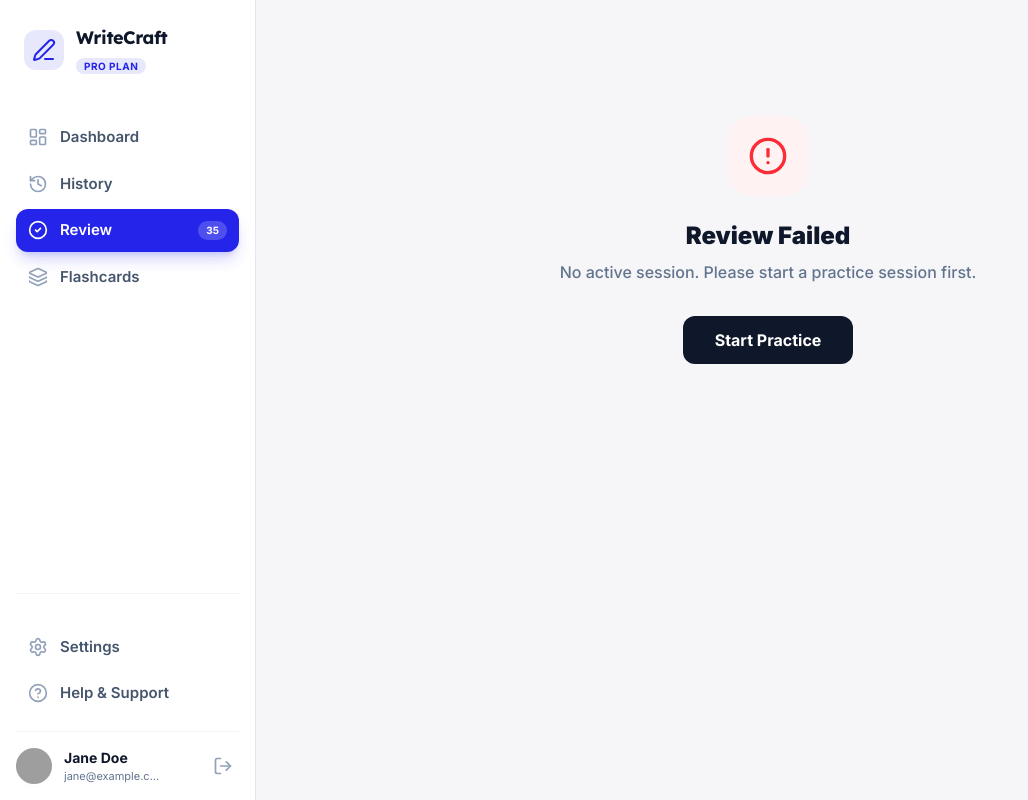
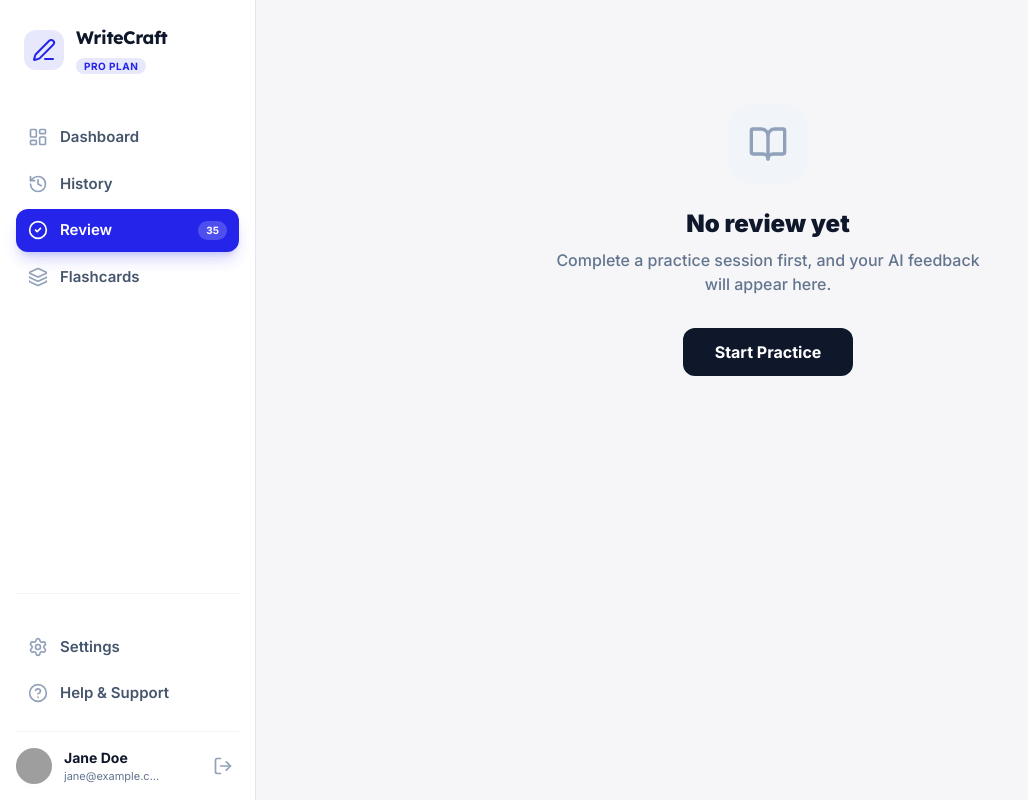
Before and after one commit to sabver/WriteCraft, a Next.js app: page /review in a window 1280 px wide. Shown: the whole page, without its empty margins (0-1028 px from the left). Built offline with nearby package versions, Linux system fonts and the light colour scheme; grey boxes are pictures that could not be loaded.

Commit message:
fix: replace "Review Failed" with friendly empty state on /review
Splits the single error state into two: a neutral "No review yet" state
when no session exists in storage (the common case), and a red error state
only for genuine data corruption.

Co-Authored-By: YE

```diff
--- a/src/app/review/page.tsx
+++ b/src/app/review/page.tsx
@@ -7,19 +7,20 @@ import { ProgressStepper } from '@/components/common/ProgressStepper';
 import { PageWrapper } from '@/components/common/PageWrapper';
 import { ActionBar } from '@/components/common/ActionBar';
 import { SkeletonCard } from '@/components/common/SkeletonCard';
-import { CheckCircle2, Sparkles, ArrowRight, AlertCircle } from 'lucide-react';
+import { CheckCircle2, Sparkles, ArrowRight, AlertCircle, BookOpen } from 'lucide-react';
 import { ReviewIssue } from '@/lib/types';
 import Link from 'next/link';
 
 export default function ReviewPage() {
   const [issues, setIssues] = useState<ReviewIssue[]>([]);
   const [loading, setLoading] = useState(true);
+  const [noSession, setNoSession] = useState(false);
   const [error, setError] = useState<string | null>(null);
 
   useEffect(() => {
     const raw = sessionStorage.getItem('writecraft:session-draft');
     if (!raw) {
-      setError('No active session. Please start a practice session first.');
+      setNoSession(true);
       setLoading(false);
       return;
     }
@@ -48,6 +49,26 @@ export default function ReviewPage() {
     );
   }
 
+  if (noSession) {
+    return (
+      <MainLayout>
+        <PageWrapper className="flex flex-col items-center justify-center min-h-[60vh] text-center">
+          <div className="w-20 h-20 bg-slate-100 rounded-3xl flex items-center justify-center text-slate-400 mb-6">
+            <BookOpen className="w-10 h-10" />
+          </div>
+          <h2 className="text-2xl font-black text-slate-900 mb-2">No review yet</h2>
+          <p className="text-slate-500 font-medium mb-8 max-w-md">Complete a practice session first, and your AI feedback will appear here.</p>
+          <Link
+            href="/interview"
+            className="px-8 py-3 bg-slate-900 text-white font-bold rounded-xl hover:bg-slate-800 transition-all"
+          >
+            Start Practice
+          </Link>
+        </PageWrapper>
+      </MainLayout>
+    );
+  }
+
   if (error) {
     return (
       <MainLayout>
@@ -55,7 +76,7 @@ export default function ReviewPage() {
           <div className="w-20 h-20 bg-red-50 rounded-3xl flex items-center justify-center text-red-500 mb-6">
             <AlertCircle className="w-10 h-10" />
           </div>
-          <h2 className="text-2xl font-black text-slate-900 mb-2">Review Failed</h2>
+          <h2 className="text-2xl font-black text-slate-900 mb-2">Something went wrong</h2>
           <p className="text-slate-500 font-medium mb-8 max-w-md">{error}</p>
           <Link
             href="/interview"
```
